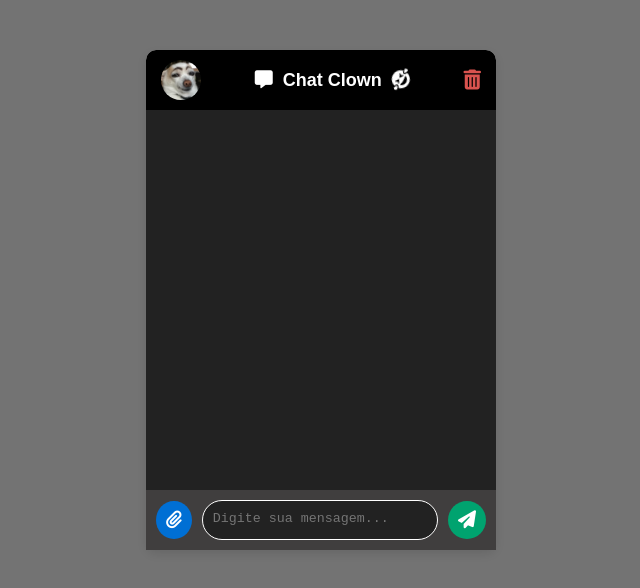
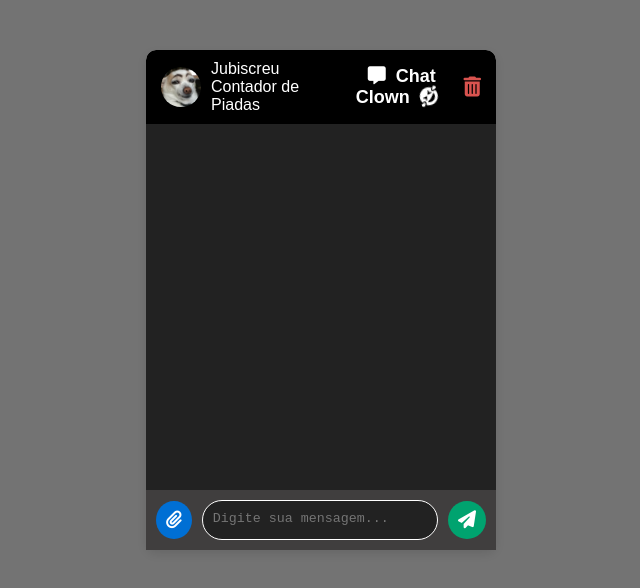
Before and after one commit to erikraft/Chat-Clown, a plain HTML site: page index.html in a window 1280 px wide. Shown: the whole page, without its empty margins (319-959 px from the left). Drawn offline with Linux system fonts and the light colour scheme.

Commit message:
Update index.html

```diff
--- a/index.html
+++ b/index.html
@@ -13,9 +13,10 @@
     <div class="chat-header">
       <div class="profile">
         <img src="bot-profile.jpg" alt="Bot" class="bot-profile" />
+        <p>Jubiscreu Contador de Piadas</p>
       </div>
       <h3><i class="fa-solid fa-message"></i> Chat Clown <i class="fa-solid fa-face-grin-squint-tears fa-shake"></i></h3>
-      <div class="trash-icon">
+      <div class="trash-icon" title="Limpar histórico do chat">
         <i class="fa-solid fa-trash-can" onclick="clearChatHistory()"></i>
       </div>
     </div>
@@ -33,5 +34,4 @@
   </div>
   <script src="script.js"></script>
 </body>
-
 </html>
```
